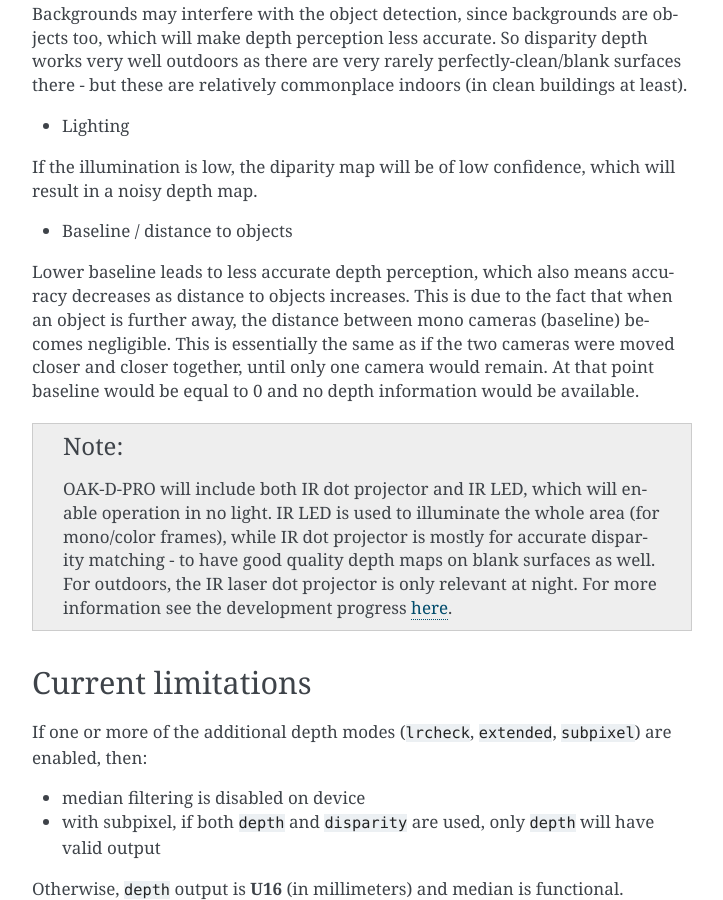
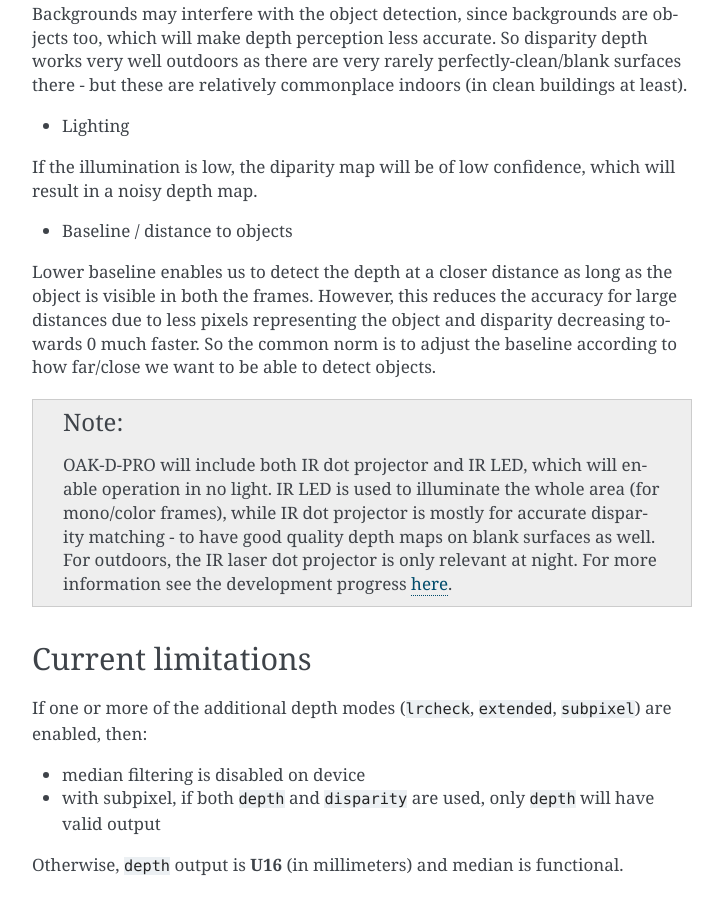
Before and after one commit to luxonis/depthai-python, a Sphinx documentation site: the page built from docs/source/components/nodes/stereo_depth.rst, in a window 1280 px wide and 900 px high, scrolled down 5277 px. Shown: the whole window, without its empty margins (388-1111 px from the left). Built offline with Sphinx 7.4.7, drawn with Linux system fonts in a browser that asks for light colours; pages that are not in the unit, such as notebooks, are missing from menus; the version number could not be read and is left out; some of the changed text lies outside the part shown.

Commit message:
Fixed according to PR comments

```diff
--- a/docs/source/components/nodes/stereo_depth.rst
+++ b/docs/source/components/nodes/stereo_depth.rst
@@ -183,7 +183,7 @@
 Calculate depth using dispairty map
 ###################################
 
-Disparity and depth are inversely related. As disparity decreases, depth increases exponentially depending on baseline and focal length. Meaning, if the disparity value is close to zero, then small variations in depth generate great depth differences. Similarly, if disparity value is big, then small variations in depth do not generate depth differences.
+Disparity and depth are inversely related. As disparity decreases, depth increases exponentially depending on baseline and focal length. Meaning, if the disparity value is close to zero, then a small change in disparity generates a large change in depth. Similarly, if the disparity value is big, then large changes in disparity do not lead to a large change in depth.
 
 By considering this fact, depth can be calculated using this formula:
 
@@ -280,7 +280,8 @@
 
 * Baseline / distance to objects
 
-Lower baseline leads to less accurate depth perception, which also means accuracy decreases as distance to objects increases. This is due to the fact that when an object is further away, the distance between mono cameras (baseline) becomes negligible. This is essentially the same as if the two cameras were moved closer and closer together, until only one camera would remain. At that point baseline would be equal to 0 and no depth information would be available.
+Lower baseline enables us to detect the depth at a closer distance as long as the object is visible in both the frames. However, this reduces the accuracy for large distances due to less pixels representing the object and disparity decreasing towards 0 much faster.
+So the common norm is to adjust the baseline according to how far/close we want to be able to detect objects.
 
 .. note::
 
```
